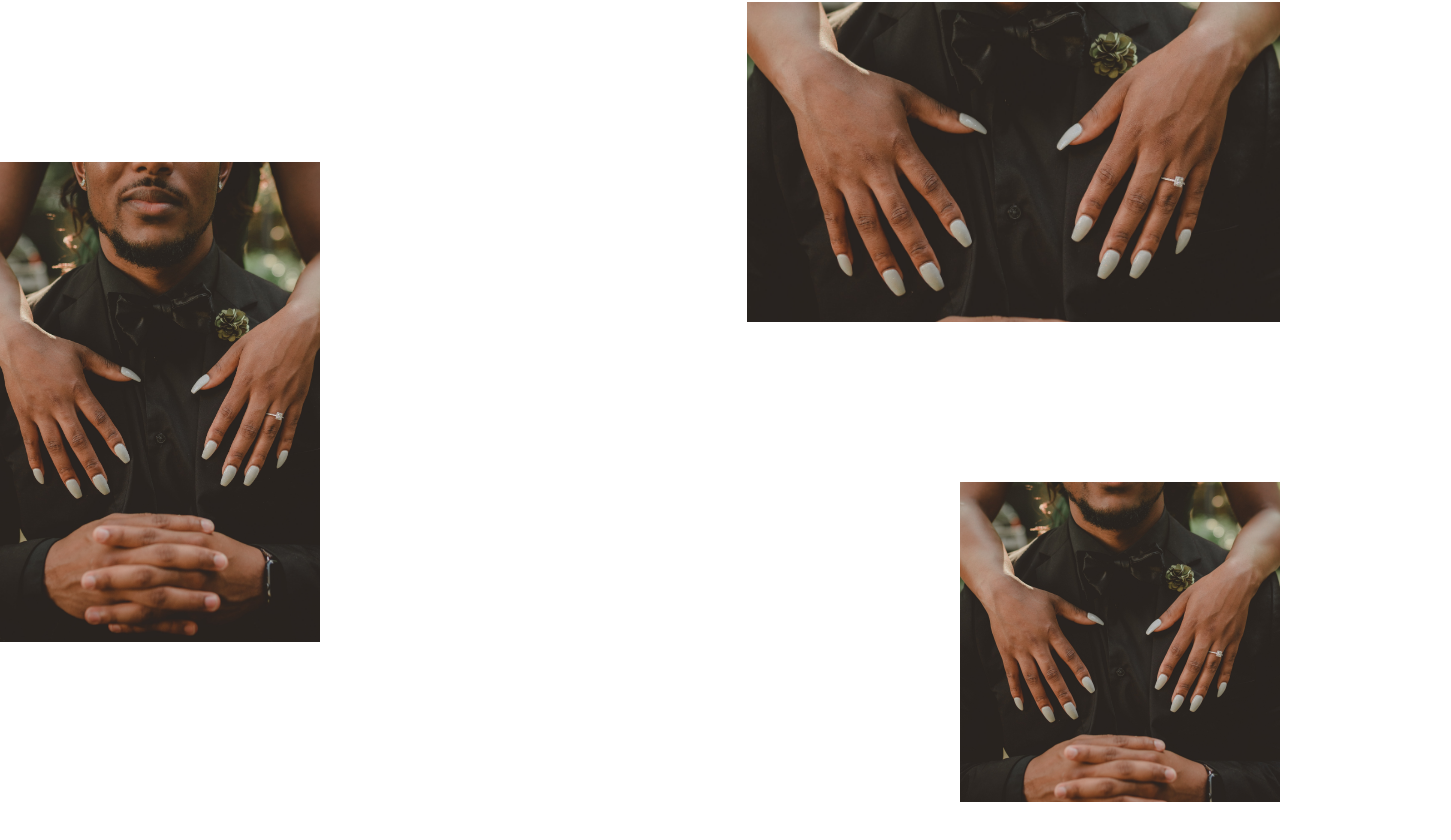
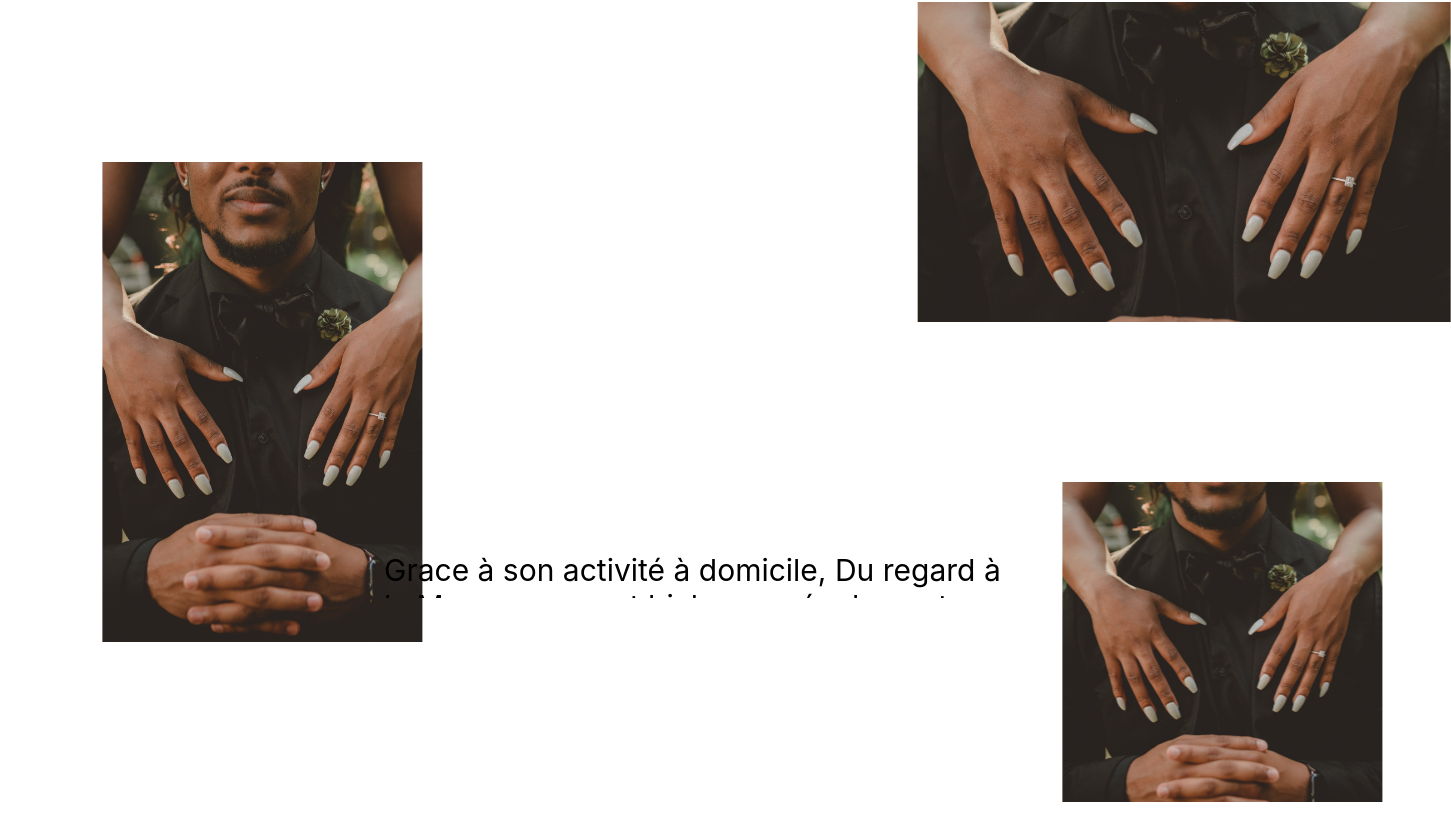
Before and after one commit to yohanetifier/du-regard-a-la-manucure, a React (Create React App) app: page /about in a window 1280 px wide. Shown: the part 1598-2438 px from the top of the page, 1451 px wide, since content can reach past the window. Built offline with nearby package versions, Linux system fonts and the light colour scheme.

Commit message:
start animation on third section on about page

```diff
--- a/src/components/About/Concept3/Concept3.module.scss
+++ b/src/components/About/Concept3/Concept3.module.scss
@@ -32,6 +32,7 @@
     position: absolute;
     font-size: 30px;
     align-self: center;
+    top: 40%;
     width: 50%;
     left: 30%;
     @media screen and (max-width: map-get(var.$breakpoints, "phone-down")){
--- a/src/components/About/Concept3/Concept3.tsx
+++ b/src/components/About/Concept3/Concept3.tsx
@@ -3,25 +3,36 @@ import Image from "../../Image/Image";
 import Description from '../../Description/Description';
 import { Props } from "../Concept2/Concept2";
 import { Assets } from "../Concept2/Concept2";
-
+import { motion, useInView } from 'framer-motion';
+import { useRef, useState } from 'react';
 
 
 export default function Concept3(props: Assets) {
+    const wrapper = useRef(null);
+    const isInView = useInView(wrapper, { once: true });
+    const [animationOver, setAnimationOver] = useState(false);
+
     return (
-        <div className={styles.mainwrapper}>
+        <div className={styles.mainwrapper} ref={wrapper}>
             {props.assets.map(({ src, alt, className }) => (
                 <>
                     <Image
                         src={src}
                         alt={alt}
                         classNamewrapper={`${styles[className!]}`}
-                    />
-                    <Description
-                        children={props.description!}
-                        className={styles.description}
+                        animation={true}
+                        initial={{ x: '100%' }}
+                        animate={{ x: 0 }}
+                        transition={{ duration: 7 }}
+                        onAnimationComplete={() => setAnimationOver(true)}
                     />
                 </>
             ))}
+            <Description
+                children={props.description!}
+                className={styles.description}
+                animationOnTitleOver={animationOver}
+            />
         </div>
     )
 }
--- a/src/components/Concept/Concept.tsx
+++ b/src/components/Concept/Concept.tsx
@@ -7,7 +7,7 @@ import { motion, useInView } from "framer-motion";
 
 interface AnimationProps {
     opacity?: number
-    x?: string
+    x?: string | number
     duration?: number
 }
 
--- a/src/components/Description/Description.tsx
+++ b/src/components/Description/Description.tsx
@@ -9,26 +9,23 @@ interface Props {
 
 function Description({ children, className, animationOnTitleOver }: Props) {
     return (
-        <>
+        <div className={`${styles.wrapper} ${className}`}>
             {animationOnTitleOver ?
-                <div className={styles.wrapper}>
                 <motion.p
-                        className={`{className} ${styles.translateY}`}
+                    className={` ${styles.translateY}`}
                     initial={{ y: 200 }}
                     animate={{ y: 0 }}
                     transition={{ duration: 2 }}
                 >
                     {children}
                 </motion.p>
-                </div>
                 :
-                <div className={styles.wrapper}>
-                    <p className={`{className} ${styles.translateY}`}>
+                <p className={` ${styles.translateY}`}>
                     {children}
                 </p>
+
+            }
         </div>
-            }
-        </>
 
     )
 }
```
Lines whose indentation alone changed are shown as unchanged.
